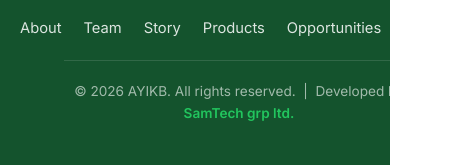
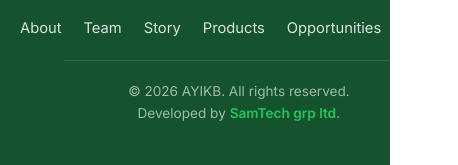
Before and after one commit to SIzabayo/Agri-Youth-Innovation-Kirehe-Business-Limited-AYIKB-, a website: page frontend/index.html in a window 390 px wide. Shown: the part 5096-5261 px from the top of the page, 458 px wide, since content can reach past the window. Drawn offline with Linux system fonts and the light colour scheme.

Commit message:
Fix horizontal scroll on mobil

```diff
--- a/frontend/css/styles.css
+++ b/frontend/css/styles.css
@@ -22,6 +22,7 @@
 /* ===== Reset ===== */
 *, *::before, *::after { box-sizing: border-box; margin: 0; padding: 0; }
 html { scroll-behavior: smooth; }
+html, body { overflow-x: hidden; max-width: 100%; }
 body {
   font-family: "Inter", system-ui, -apple-system, sans-serif;
   color: var(--ink);
@@ -175,6 +176,8 @@ h1, h2, h3, .brand-text strong { font-family: "Poppins", sans-serif; line-height
 .footer-copy { width: 100%; text-align: center; font-size: 0.85rem; color: rgba(255,255,255,0.6); border-top: 1px solid rgba(255,255,255,0.12); padding-top: 20px; }
 .credit-link { color: var(--green-500); font-weight: 600; }
 .credit-link:hover { color: var(--white); text-decoration: underline; }
+.credit-break { display: none; }
+@media (max-width: 560px) { .credit-break { display: inline; } }
 
 /* ===== Page Hero (inner pages) ===== */
 .page-hero {
--- a/frontend/index.html
+++ b/frontend/index.html
@@ -225,7 +225,7 @@
         <a href="opportunities.html">Opportunities</a>
         <a href="contact.html">Contact</a>
       </nav>
-      <p class="footer-copy">© <span id="year"></span> AYIKB. All rights reserved. &nbsp;|&nbsp; Developed by <a href="https://samuelizabayo.netlify.app/" target="_blank" rel="noopener" class="credit-link">SamTech grp ltd.</a></p>
+      <p class="footer-copy">© <span id="year"></span> AYIKB. All rights reserved. <br class="credit-break" />Developed by <a href="https://samuelizabayo.netlify.app/" target="_blank" rel="noopener" class="credit-link">SamTech grp ltd.</a></p>
     </div>
   </footer>
 
```
Also changed, not shown: frontend/about.html (+1 -1 lines), frontend/contact.html (+1 -1 lines), frontend/opportunities.html (+1 -1 lines), frontend/products.html (+1 -1 lines), frontend/story.html (+1 -1 lines), frontend/team.html (+1 -1 lines).
